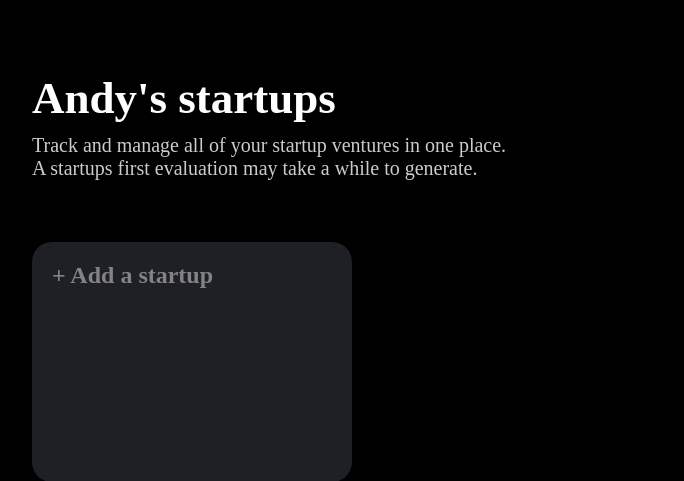
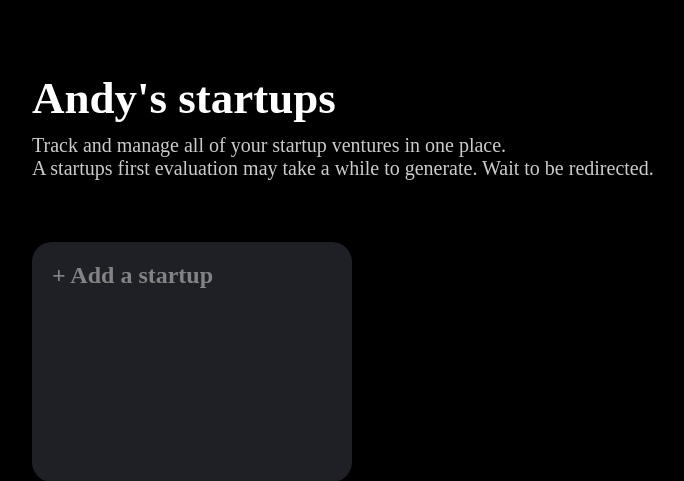
Before and after one commit to AndyMasc/Lumen, a Django app: page /workspace/dashboard/ in a window 1280 px wide. Shown: the part 58-539 px from the top of the page, without its empty margins (6-690 px from the left). Run offline with Django 5.2, Linux system fonts and the light colour scheme; a user stored in the database is signed in; data that the repository does not hold is empty; some web fonts are replaced.

Commit message:
Update dashboard text

```diff
--- a/workspace/templates/workspace/dashboard.html
+++ b/workspace/templates/workspace/dashboard.html
@@ -15,7 +15,7 @@
     <div class="container">
         <div class="heading">
             <h1> {{ request.user.username }}'s startups </h1>
-            <p> Track and manage all of your startup ventures in one place. <br> A startups first evaluation may take a while to generate.</p>
+            <p> Track and manage all of your startup ventures in one place. <br> A startups first evaluation may take a while to generate. Wait to be redirected. </p>
         </div>
         <div class="widgets-container">
             {% if startups %}
```
